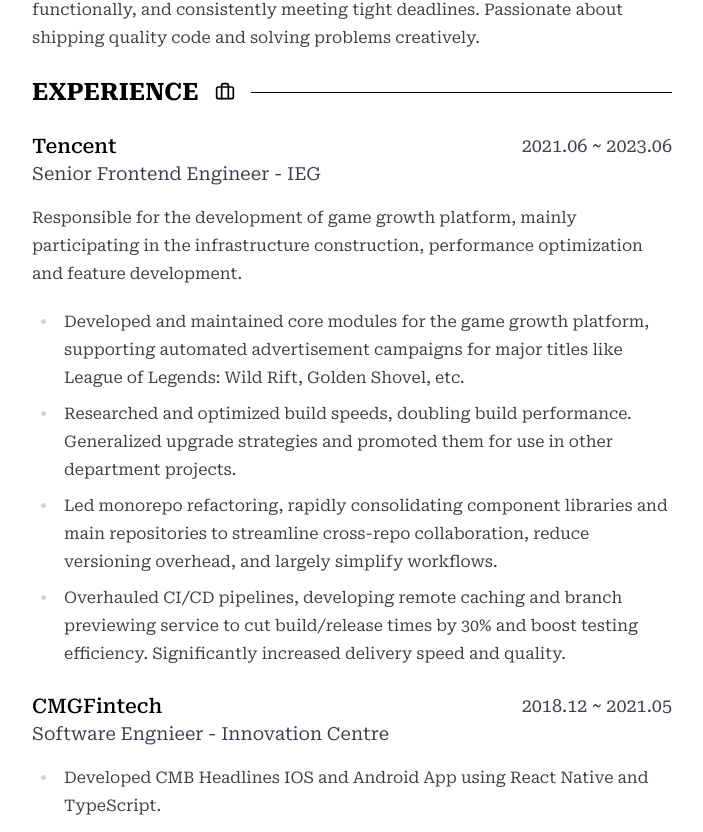
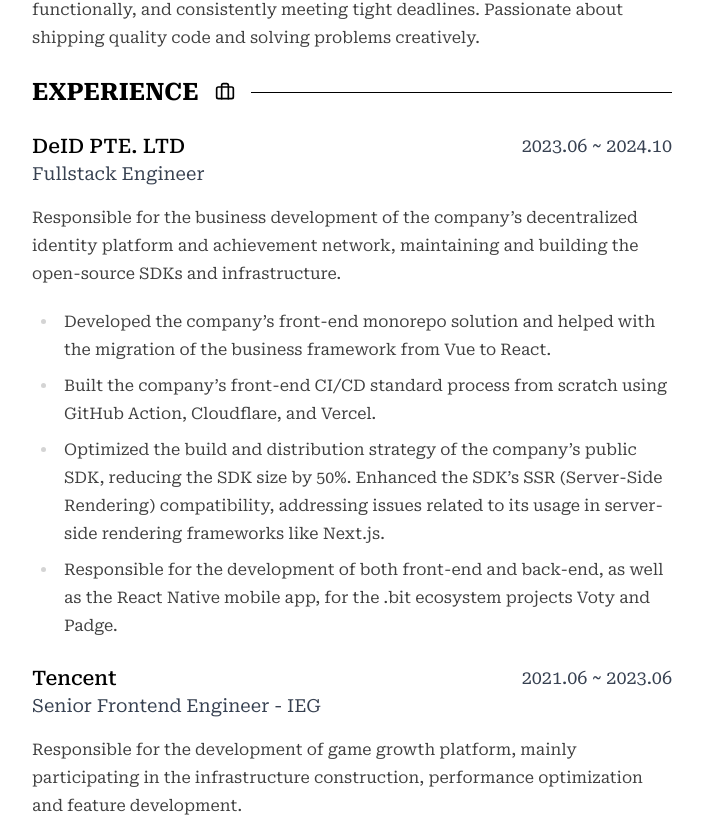
Before and after one commit to promer94/jianli, a Next.js app: page /en-US in a window 1280 px wide. Shown: the part 412-1244 px from the top of the page, without its empty margins (288-991 px from the left). Built offline with nearby package versions, Linux system fonts and the light colour scheme; no server answers.

Commit message:
update en version

```diff
--- a/components/contribution-en.tsx
+++ b/components/contribution-en.tsx
@@ -7,6 +7,20 @@
         <div className='text-xl md:text-2xl font-semibold'>Contributions</div>
         <ChefHat size={20}></ChefHat>
         <div className='flex-1 h-[1px] bg-black'></div>
+      </div>
+      <div className='my-4 md:my-6'>
+        <div className='flex justify-between items-center md:text-xl'>
+          <div className='font-medium md:text-xl'>DeID PTE. LTD</div>
+        </div>
+        <div className='my-2 prose prose-sm prose-neutral max-w-none md:prose-base'>
+          <ul>
+            <li>Developed the company’s front-end monorepo solution and helped with the migration of the business framework from Vue to React.</li>
+            <li>Built the company’s front-end CI/CD standard process from scratch using GitHub Action, Cloudflare, and Vercel.</li>
+            <li>Optimized the build and distribution strategy of the company’s public SDK, reducing the SDK size by 50%. Enhanced the SDK’s SSR (Server-Side Rendering) compatibility, addressing issues related to its usage in server-side rendering frameworks like Next.js.
+            </li>
+            <li>Responsible for the development of both front-end and back-end, as well as the React Native mobile app, for the .bit ecosystem projects Voty and Padge.</li>
+          </ul>
+        </div>
       </div>
       <div className='my-4 md:my-6'>
         <div className='flex justify-between items-center md:text-xl'>
--- a/components/personal-information.tsx
+++ b/components/personal-information.tsx
@@ -72,17 +72,17 @@
 
 export const PersonalInformation = () => {
   const { name, mail, phone, linkedin } = {
-    name: 'promer94',
+    name: '许一旋',
     mail: {
-      href: '',
-      data: ''
+      href: 'mailto:yixuanxu94@outlook.com',
+      data: 'yixuanxu94@outlook.com'
     },
     phone: {
-      href: '',
-      data: ''
+      href: 'tel:+8617386135610',
+      data: '17386135610'
     },
     linkedin: {
-      href: '',
+      href: 'https://www.linkedin.com/in/promer94',
       data: '领英'
     }
   }
--- a/components/work-en.tsx
+++ b/components/work-en.tsx
@@ -6,6 +6,23 @@
         <div className='text-xl md:text-2xl font-semibold'>EXPERIENCE</div>
         <Briefcase size={20}></Briefcase>
         <div className='flex-1 h-[1px] bg-black'></div>
+      </div>
+      <div className='my-4 md:my-6'>
+        <div className='flex justify-between items-center md:text-xl'>
+          <div className='font-medium md:text-xl'>DeID PTE. LTD</div>
+          <div className='text-gray-700 text-sm md:text-lg'>2023.06 ~ 2024.10</div>
+        </div>
+        <div className='text-gray-700 text-sm md:text-lg'>Fullstack Engineer</div>
+        <div className='my-4 prose prose-sm prose-neutral max-w-none md:prose-base'>
+          <p>Responsible for the business development of the company’s decentralized identity platform and achievement network, maintaining and building the open-source SDKs and infrastructure.</p>
+          <ul>
+            <li>Developed the company’s front-end monorepo solution and helped with the migration of the business framework from Vue to React.</li>
+            <li>Built the company’s front-end CI/CD standard process from scratch using GitHub Action, Cloudflare, and Vercel.</li>
+            <li>Optimized the build and distribution strategy of the company’s public SDK, reducing the SDK size by 50%. Enhanced the SDK’s SSR (Server-Side Rendering) compatibility, addressing issues related to its usage in server-side rendering frameworks like Next.js.
+            </li>
+            <li>Responsible for the development of both front-end and back-end, as well as the React Native mobile app, for the .bit ecosystem projects Voty and Padge.</li>
+          </ul>
+        </div>
       </div>
       <div className='my-4 md:my-6'>
         <div className='flex justify-between items-center md:text-xl'>
```
